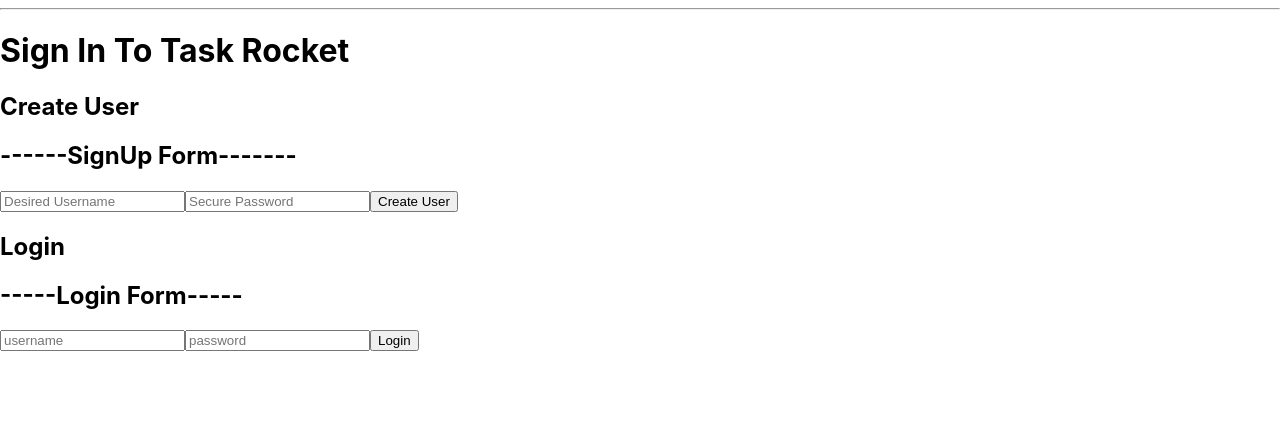
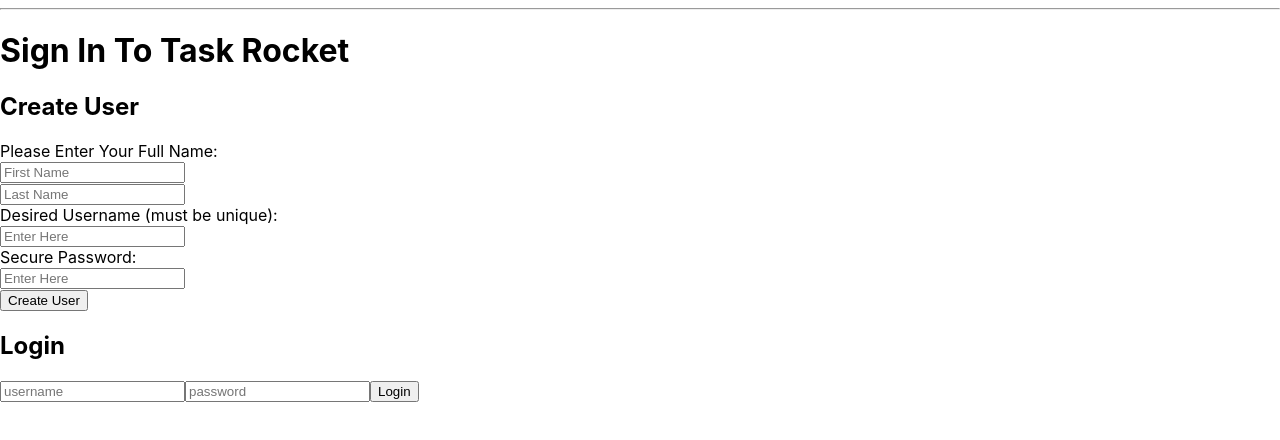
Before and after one commit to anikajb92/task-rocket-app, a React (Create React App) app: page /login in a window 1280 px wide. Shown: the top 440 px of the page. Built offline with nearby package versions, Linux system fonts and the light colour scheme.

Commit message:
first and last name pushing to BE properly

```diff
--- a/src/App.js
+++ b/src/App.js
@@ -1,6 +1,6 @@
 import './App.css';
 import {useState, useEffect} from 'react';
-import {BrowserRouter, Router, Switch, Route, Link} from 'react-router-dom';
+import {BrowserRouter, Switch, Route} from 'react-router-dom';
 
 import Credentials from './components/Credentials';
 import Home from './components/Home';
@@ -10,9 +10,11 @@ import About from './components/About';
 function App() {
 
   const [isLoggedIn, setIsLoggedIn] = useState(false)
+  // const [user, setuser] = useState({})
+
+  // const handleLogout = () => setIsLoggedIn(false)
 
   const handleLogin = () => setIsLoggedIn(true)
-  const handleLogout = () => setIsLoggedIn(false)
 
   useEffect(() => {
     if (localStorage.token) {
--- a/src/components/LoginForm.js
+++ b/src/components/LoginForm.js
@@ -30,7 +30,6 @@ export default function LoginForm(props) {
 
   return (
     <form onSubmit={handleSubmit}>
-      <h2>-----Login Form-----</h2>
       <input
         name="username"
         type="text"
--- a/src/components/NavBar.js
+++ b/src/components/NavBar.js
@@ -1,5 +1,5 @@
 import React from 'react';
-import {BrowserRoute as Router, Switch, Route, Link} from 'react-router-dom';
+import {Link} from 'react-router-dom';
 
 export default function NavBar(props) {
   return (
@@ -7,8 +7,8 @@ export default function NavBar(props) {
       {props.isLoggedIn? (
       <>
         <nav>
-          <Link classname="link" to="/home">Home</Link>
-          <Link classname="link" to="/about">About</Link>
+          <Link classname="link" to="/about">Task Rocket</Link>
+          <Link classname="link" to="/home">My Tasks</Link>
           <Link classname="link" to="/login">Login</Link>
         </nav>
       </>) : (null)
--- a/src/components/SignUpForm.js
+++ b/src/components/SignUpForm.js
@@ -1,16 +1,22 @@
-import { PostAdd } from '@material-ui/icons';
 import React from 'react';
 import { useState } from 'react';
 
 export default function CreateUserForm() {
   const [username, setUsername] = useState('');
   const [password, setPassword] = useState('');
+  const [firstname, setFirstname] = useState('');
+  const [lastname, setLastname] = useState('');
 
   const handleSubmit = (event) => {
     event.preventDefault();
 
-    console.log('username', username);
-    console.log('password', password);
+    console.log(
+      'username:', username,
+      'password:', password,
+      'first name:', firstname,
+      'last name:', lastname
+    );
+
 
     fetch('http://localhost:3000/users', {
       method: 'POST',
@@ -18,7 +24,7 @@ export default function CreateUserForm() {
         Accept: 'application/json',
         'Content-Type': 'application/json'
       },
-      body: JSON.stringify({user: {username, password} })
+      body: JSON.stringify({user: {username, password, firstname, lastname} })
     })
     .then(response => response.json())
     .then(newUser => console.log(newUser))
@@ -26,21 +32,47 @@ export default function CreateUserForm() {
 
   return (
     <form onSubmit={handleSubmit}>
-      <h2>------SignUp Form-------</h2>
+      <label> Please Enter Your Full Name:
+        <br/>
+        <input
+          type="text"
+          name="firstname"
+          placeholder="First Name"
+          value={firstname}
+          onChange={(event) => setFirstname(event.target.value)}
+        />
+        <br/>
+        <input
+          type="text"
+          name="lastname"
+          placeholder="Last Name"
+          value={lastname}
+          onChange={(event) => setLastname(event.target.value)}
+        />
+      </label>
+      <br/>
+      <label>Desired Username (must be unique):
+        <br/>
         <input
           type="text"
           name="username"
-        placeholder="Desired Username"
+          placeholder="Enter Here"
           value={username}
           onChange={(event) => setUsername(event.target.value)}
         />
+      </label>
+      <br/>
+      <label>Secure Password:
+        <br/>
         <input
           type="password"
           name="password"
-        placeholder="Secure Password"
+          placeholder="Enter Here"
           value={password}
           onChange={(event) => setPassword(event.target.value)}
         />
+      </label>
+      <br/>
       <input type="submit" value="Create User" />
     </form>
   );
```
Lines whose indentation alone changed are shown as unchanged.
